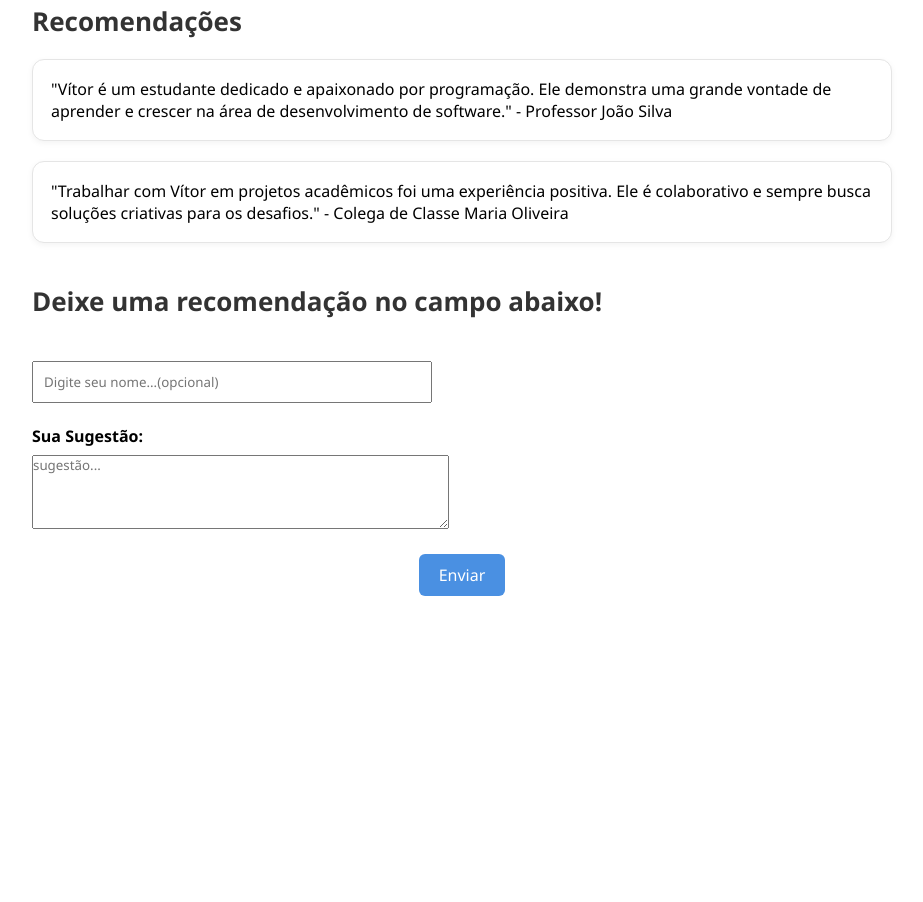
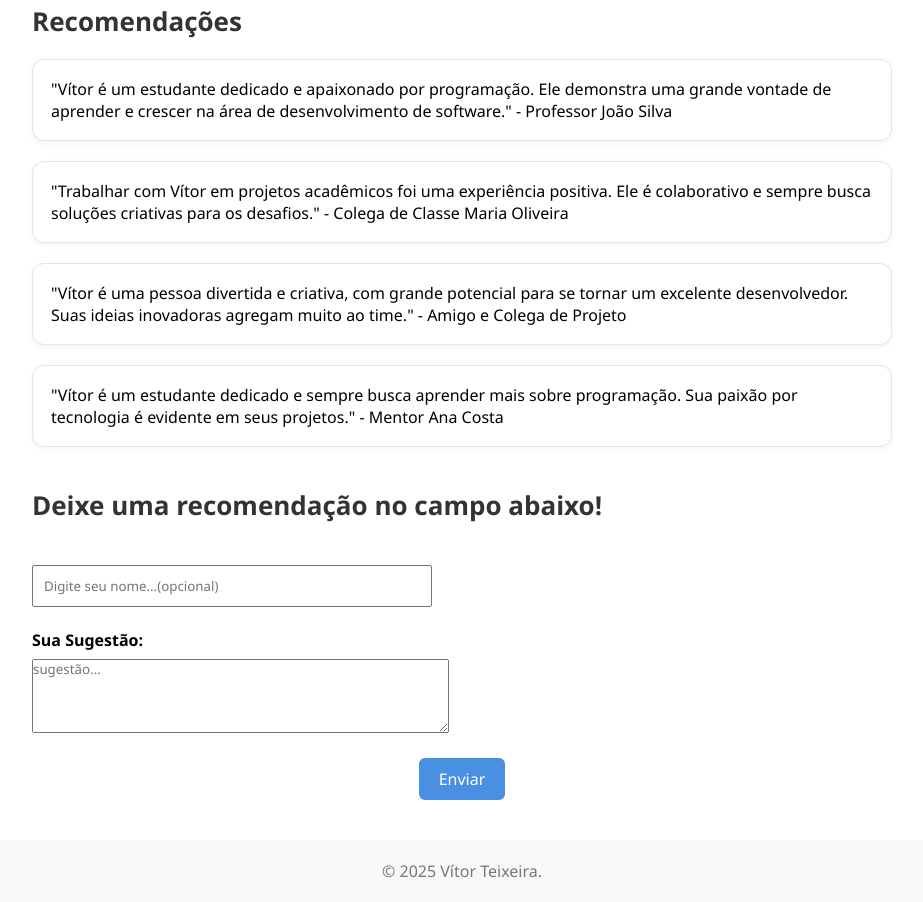
Before and after one commit to Vitor213/SobreMim, a plain HTML site: page port-aboutME/index.html in a window 1280 px wide. Shown: the part 973-1875 px from the top of the page, without its empty margins (178-1101 px from the left). Before the commit the page ends 1609 px from the top, so only its background shows below. Drawn offline with Linux system fonts and the light colour scheme.

Commit message:
Update profile image, add recommendations and footer
Replaced the profile image in the about section, added two new recommendation entries, and introduced a footer to the page. Updated the feedback submission to show an alert instead of a message. Added corresponding footer styles in CSS.

```diff
--- a/port-aboutME/index.html
+++ b/port-aboutME/index.html
@@ -46,7 +46,7 @@
   <section id="sobre-mim" class="sobre">
     <div class="card">
         <div class="card__image">
-            <img src="../dev-png.png" alt="Foto exemplo">
+            <img src="../ooftpmrc6i31dsq4gscm9vjav3-9123c56a02642ce3b17d18bc543e70bb.png" alt="Foto exemplo">
         </div>
 
         <div class="card__content">
@@ -84,6 +84,9 @@
     <h2>Recomendações</h2>
     <p class="card-feedback">"Vítor é um estudante dedicado e apaixonado por programação. Ele demonstra uma grande vontade de aprender e crescer na área de desenvolvimento de software." - Professor João Silva</p>
     <p class="card-feedback">"Trabalhar com Vítor em projetos acadêmicos foi uma experiência positiva. Ele é colaborativo e sempre busca soluções criativas para os desafios." - Colega de Classe Maria Oliveira</p>
+    <p class="card-feedback">"Vítor é uma pessoa divertida e criativa, com grande potencial para se tornar um excelente desenvolvedor. Suas ideias inovadoras agregam muito ao time." - Amigo e Colega de Projeto</p>
+    <p class="card-feedback">"Vítor é um estudante dedicado e sempre busca aprender mais sobre programação. Sua paixão por tecnologia é evidente em seus projetos." - Mentor Ana Costa</p>
+
   </section>
   <section class="sugestões" id="feedback">
     <h2>Deixe uma recomendação no campo abaixo!</h2>
@@ -100,12 +103,17 @@
     </form>
 
   </section>
+
+  <footer>
+    <p>&copy; 2025 Vítor Teixeira.</p>
+  </footer>
 </main>
 <script>
-    document.querySelector('.btn-enviar').addEventListener('click', function(event) {
-        event.preventDefault(); // Impede o envio do formulário
-        document.getElementById('msg').style.display = 'block'; // Exibe a mensagem de agradecimento
-    });
+document.querySelector('.btn-enviar').addEventListener('click', function(event) {
+    event.preventDefault();
+    alert("Obrigado pela sua sugestão!");
+});
 </script>
+
 </body>
 </html>
--- a/port-aboutME/style.css
+++ b/port-aboutME/style.css
@@ -263,3 +263,10 @@ html{
     margin-bottom: 8px;
     display: inline-block;
 }
+footer {
+    text-align: center;
+    padding: 20px;
+    background-color: #f8f8f8;
+    margin-top: 40px;
+    color: #777;
+}
```
Also changed, not shown: dev-png2.png (added), dev-png3.png (added), ooftpmrc6i31dsq4gscm9vjav3-9123c56a02642ce3b17d18bc543e70bb.png (added).
